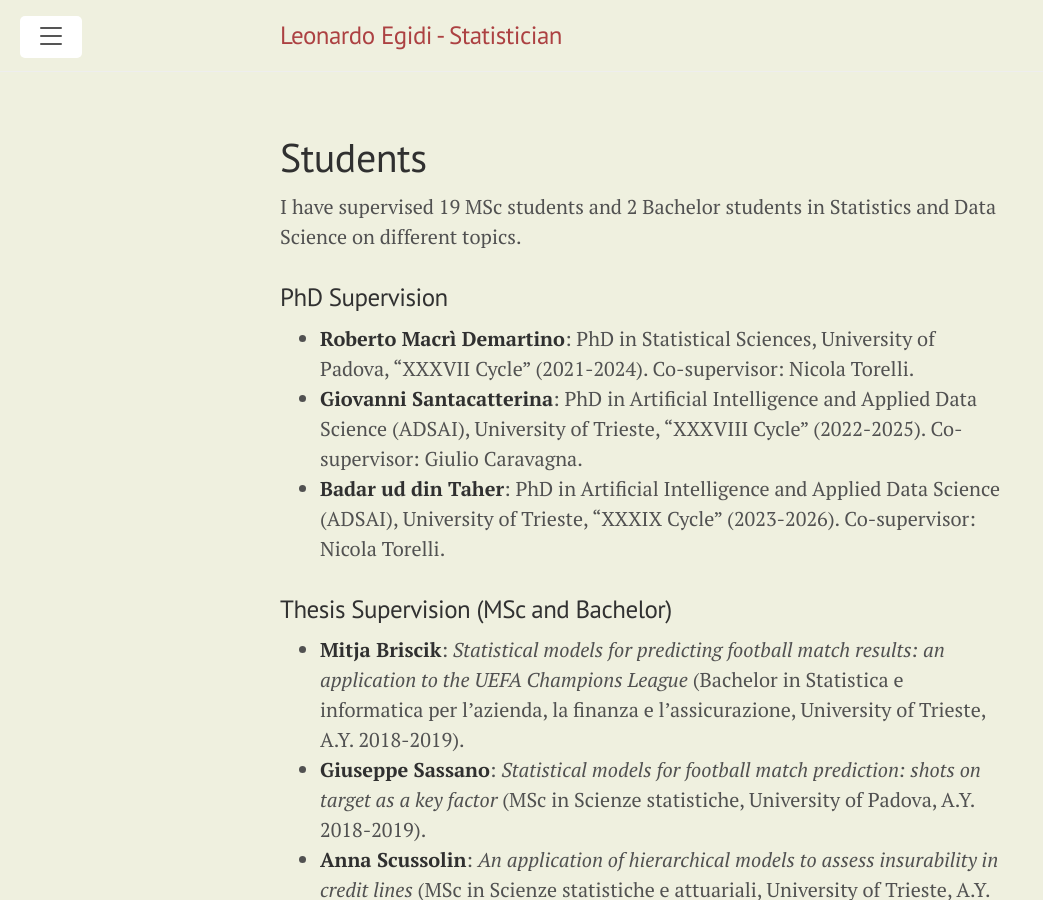
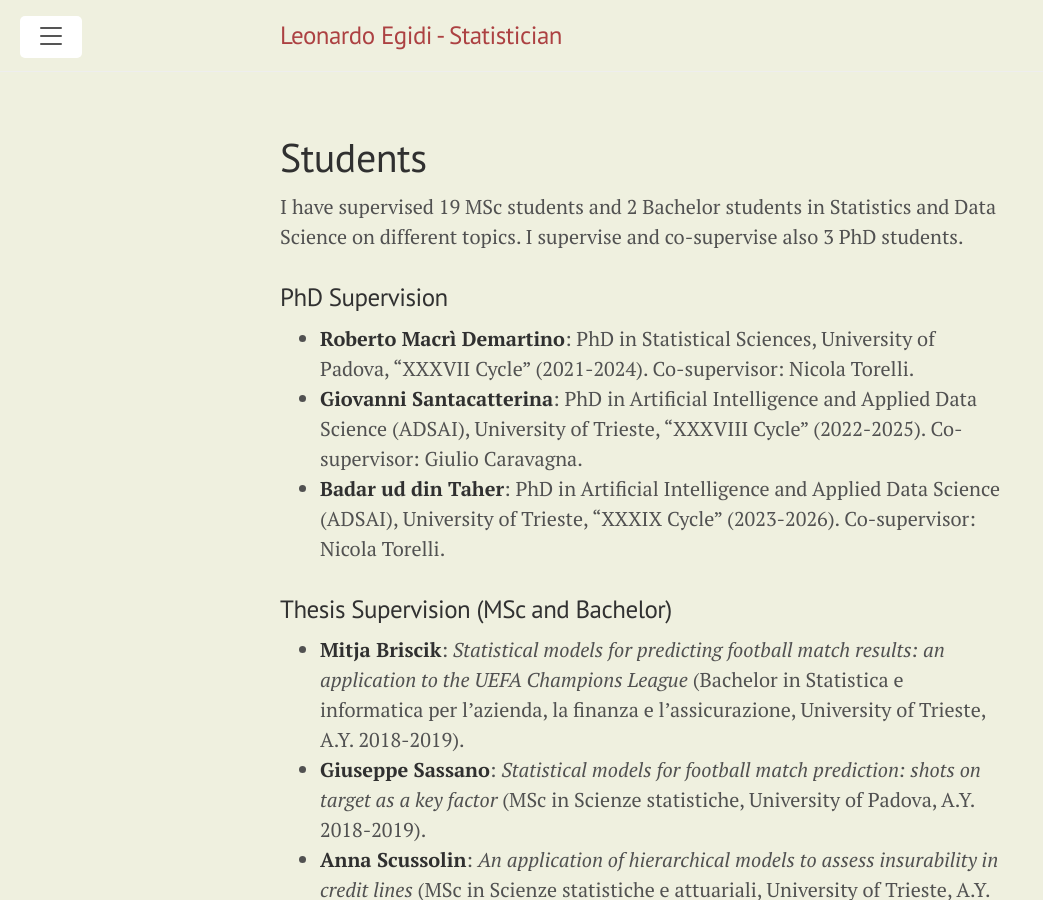
Before and after one commit to LeoEgidi/leoegidi.github.io, a Jekyll site: the page built from students.md, in a window 1280 px wide and 900 px high. Shown: the whole window, without its empty margins (0-1043 px from the left). Built offline with Jekyll 4.4.1, drawn with Linux system fonts in a browser that asks for light colours; Markdown is read by kramdown in place of the engine named in the settings.

Commit message:
Update students.md

```diff
--- a/students.md
+++ b/students.md
@@ -8,6 +8,7 @@ font: "Roboto"
 ---
 
 I have supervised 19 MSc students and 2 Bachelor students in Statistics and Data Science on different topics.
+I supervise and co-supervise also 3 PhD students.
 
 ### PhD Supervision
 
```
